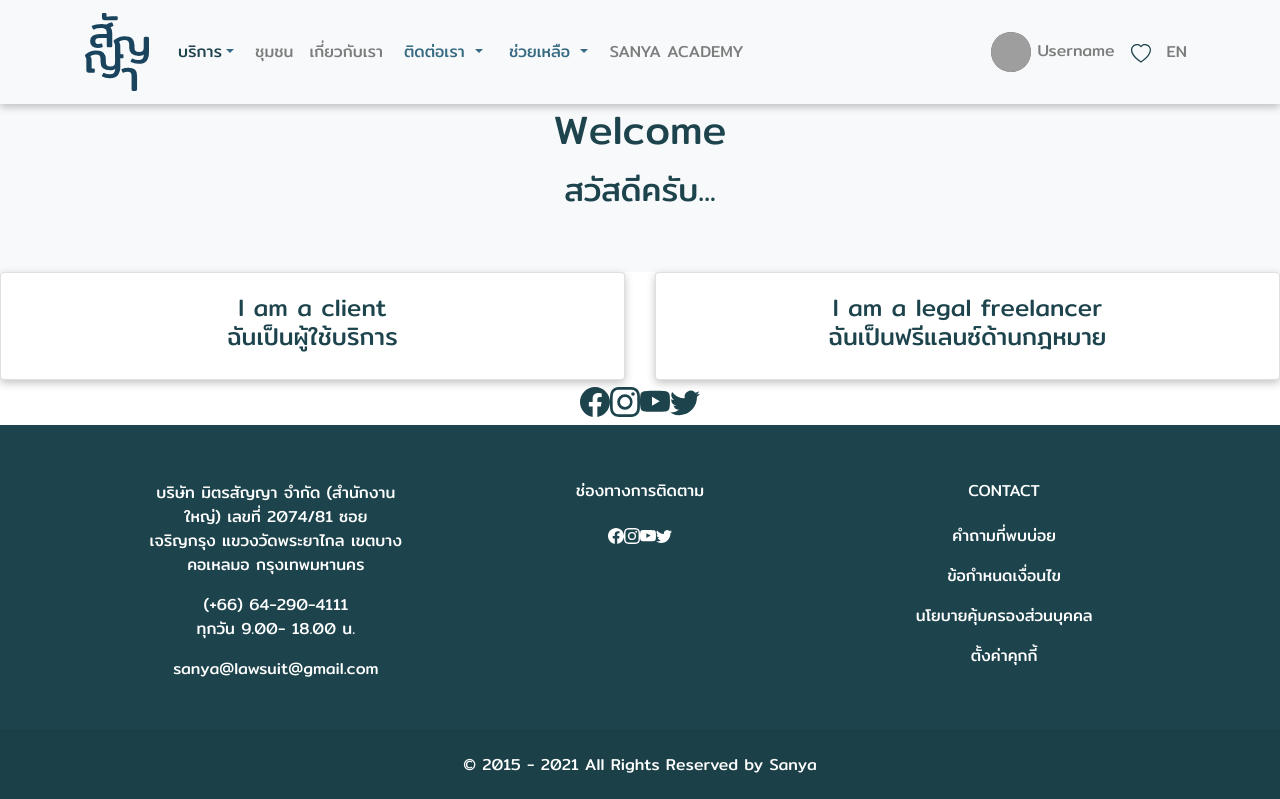
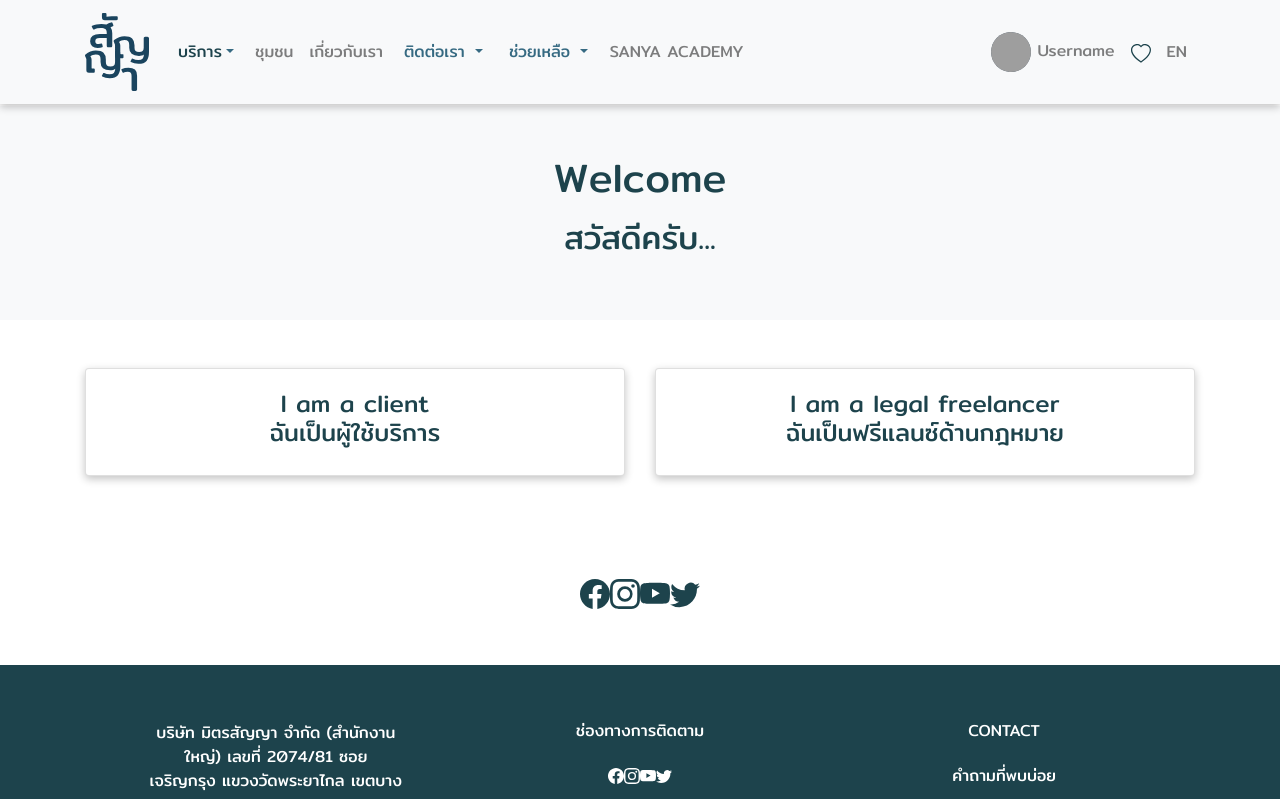
Before and after one commit to ChaiyapatOam/sanya-nuxt, a Nuxt app: page / in a window 1280 px wide. Shown: the top 799 px of the page. Built offline with nearby package versions, Linux system fonts and the light colour scheme; grey boxes are pictures that could not be loaded; what v-calendar would draw is missing.

Commit message:
realign index page

```diff
--- a/layouts/default.vue
+++ b/layouts/default.vue
@@ -1,7 +1,7 @@
 <template>
   <div class="app">
     <Header />
-    <nuxt />
+    <nuxt id="nuxt-content"/>
     <Footer />
   </div>
 </template>
@@ -16,4 +16,8 @@
   display: grid;
   grid-template-rows: 1fr auto;
 }
+
+#nuxt-content {
+  margin-top: 3rem;
+}
 </style>
--- a/pages/index.vue
+++ b/pages/index.vue
@@ -11,7 +11,7 @@
       <!-- <a class="btn btn-primary" href="" role="button">Call to action</a> -->
     </div>
     <!-- Jumbotron -->
-    <div class="mybox">
+    <div class="mybox container mx-auto py-5">
       <b-card-group deck>
         <!-- <b-card class="mybox">
           <b-card-text
@@ -48,7 +48,7 @@
         </b-card> -->
       </b-card-group>
     </div>
-    <div style="font-size: 30px; color: #1d434c">
+    <div style="font-size: 30px; color: #1d434c" class="my-5">
       <b-icon-facebook></b-icon-facebook>
       <b-icon-instagram></b-icon-instagram>
       <b-icon-youtube></b-icon-youtube>
```
